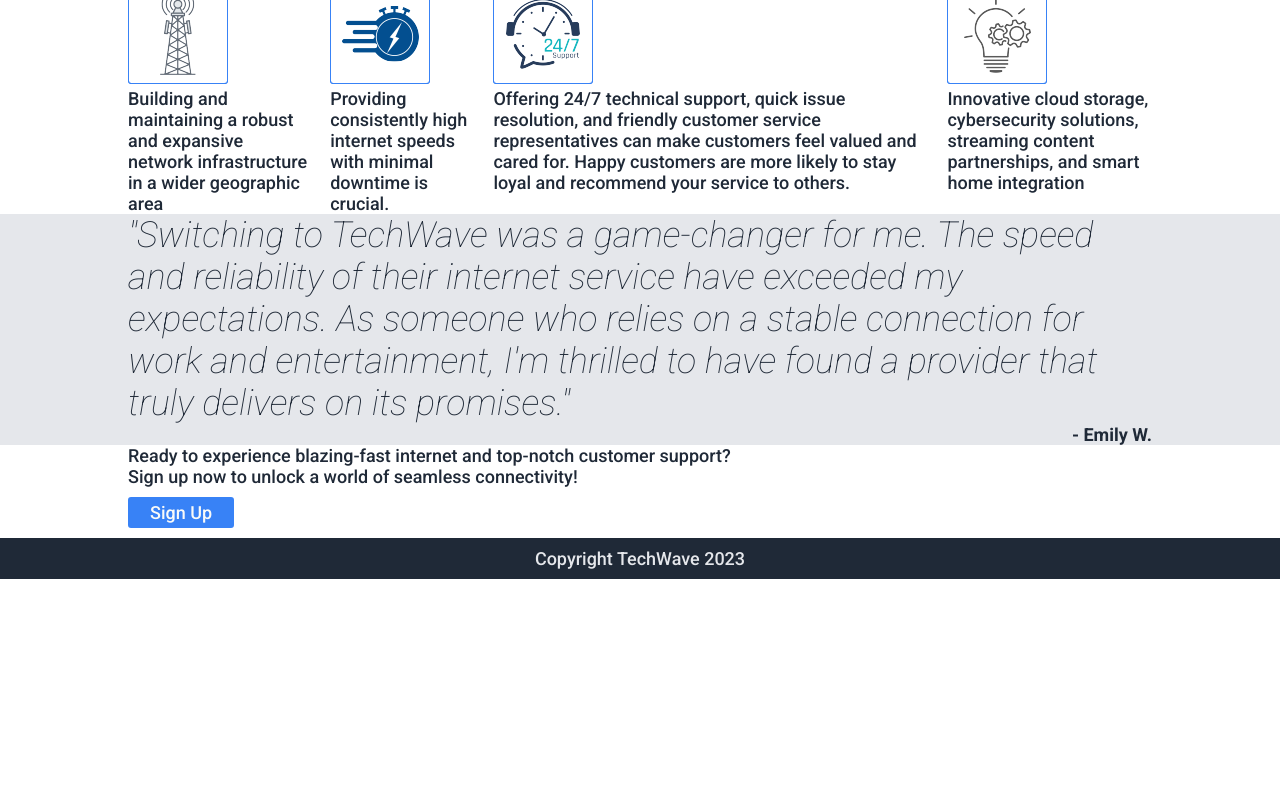
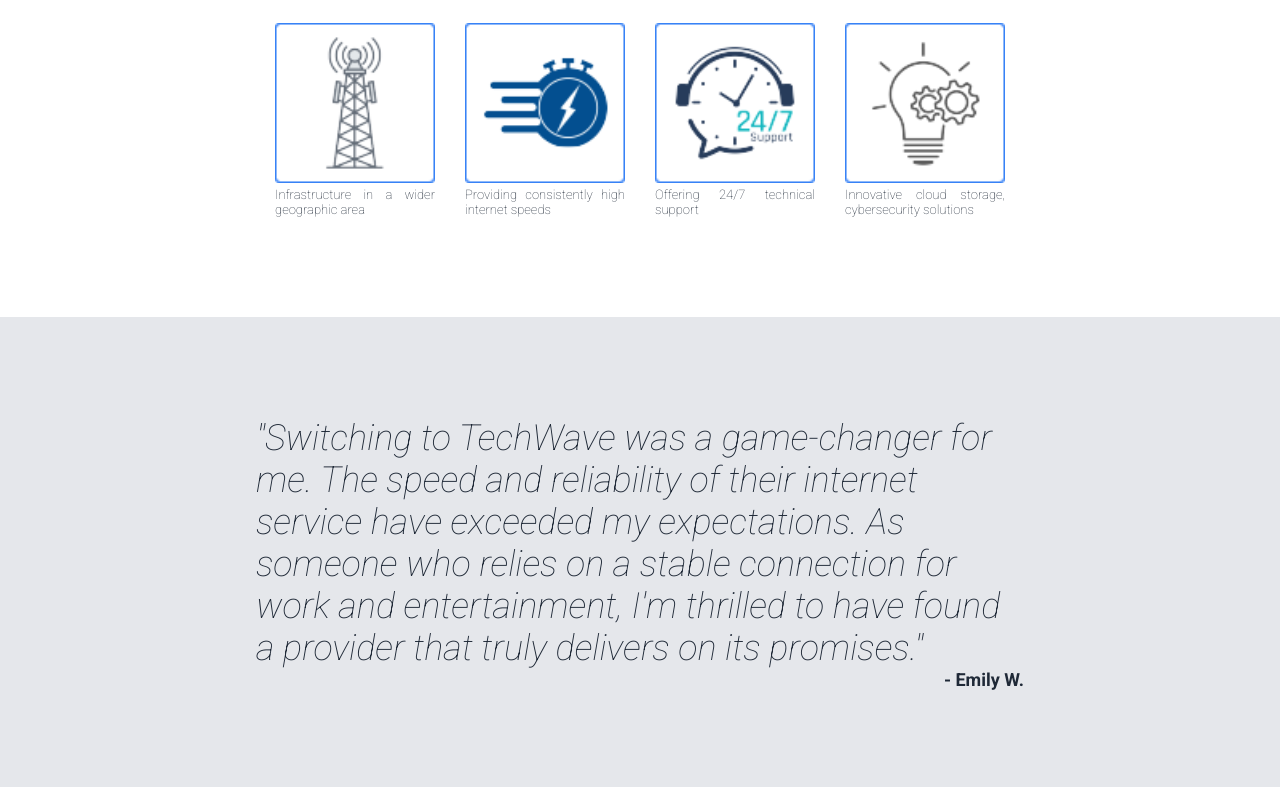
Before and after one commit to hansenlau/flex-landing-page, a plain HTML site: page index.html in a window 1280 px wide. Shown: the part 522-1309 px from the top of the page. Before the commit the page ends 1101 px from the top, so only its background shows below. Drawn offline with Linux system fonts and the light colour scheme.

Commit message:
Finished quote section

```diff
--- a/index.html
+++ b/index.html
@@ -33,12 +33,12 @@
     </div>
 
     <div class="sec2">
-            <h3 style="text-align: center;">What We Believe</h3>
+            <h3 style="text-align: center;">Our core value.</h3>
             <ul>
-                <li><img class="thumbnail" src="infraa.png"><p> Building and maintaining a robust and expansive network infrastructure in a wider geographic area</p> </li>
-                <li><img class="thumbnail" src="fast.png"><p>Providing consistently high internet speeds with minimal downtime is crucial.</p> </li>
-                <li><img class="thumbnail" src="247support.png"><p>Offering 24/7 technical support, quick issue resolution, and friendly customer service representatives can make customers feel valued and cared for. Happy customers are more likely to stay loyal and recommend your service to others.</p> </li>
-                <li><img class="thumbnail" src="inno.png"><p>Innovative cloud storage, cybersecurity solutions, streaming content partnerships, and smart home integration</p> </li>
+                <li><img class="thumbnail" src="infraa.png"><p> Infrastructure in a wider geographic area</p> </li>
+                <li><img class="thumbnail" src="fast.png"><p>Providing consistently high internet speeds</p> </li>
+                <li><img class="thumbnail" src="247support.png"><p>Offering 24/7 technical support</p> </li>
+                <li><img class="thumbnail" src="inno.png"><p>Innovative cloud storage, cybersecurity solutions</p> </li>
             </ul>
     </div>
 
@@ -50,8 +50,8 @@
     <div class="sec2">
         <div class="signup">
             <div>
-                <p>Ready to experience blazing-fast internet and top-notch customer support?</p>
-                <p>Sign up now to unlock a world of seamless connectivity!</p>
+                Ready to experience blazing-fast internet and top-notch customer support?
+                Sign up now to unlock a world of seamless connectivity!
             </div>
             <button class="button-top">Sign Up</button>
         </div>
--- a/style.css
+++ b/style.css
@@ -12,7 +12,7 @@ body {
 
 .top-menu {
     justify-content: space-between;
-    padding-top: 10px;
+    padding-top: 20px;
     padding-bottom: 10px;
 }
 
@@ -34,6 +34,31 @@ ul {
     font-family: 'Roboto', sans-serif;
     padding: 0;
     margin: 0;
+    justify-content: space-between;
+    flex-wrap: nowrap;
+}
+
+.sec2 ul {
+    list-style: none;
+    display: flex;
+    gap: 30px;
+    font-family: 'Roboto', sans-serif;
+    padding: 0;
+    margin: 0;
+    justify-content: center;
+    flex-wrap: nowrap;
+}
+
+li {
+    text-align: center;
+}
+
+li p {
+    text-align: justify;
+    width: 160px;
+    font-size: small;
+    font-family: 'Roboto',sans-serif;
+    font-weight: 200;
 }
 
 a {
@@ -61,10 +86,10 @@ h2 {
 
 h3 {
     color: #1f2937;
-    font-size: 40px;
+    font-size: 20px;
     font-weight: bolder;
     font-family: 'Roboto', sans-serif;
-    margin: 0;
+    margin: 26px 0;
 }
 
 button {
@@ -83,22 +108,24 @@ button {
 .sec1 p {
     color: #e5e7eb;
     font-size: 18px;
-    font-weight: normal;
+    font-weight: 300;
     font-family: 'Roboto', sans-serif;
-    margin: 0;
+    margin: 12px 0;
 }
 
 .thumbnail{
-    width: 100px;
-    height:100px;
+    width: 160px;
+    height: 160px;
 }
 
 .sec2 {
-    padding: 0 10%;
+    padding: 0 20%;
+    padding-top: 0;
+    padding-bottom: 100px;
 }
 
 .sec3 {
-    padding: 0 10%;
+    padding: 100px 20%;
     background-color: #e5e7eb;
 }
 
@@ -116,7 +143,7 @@ p {
     font-weight: lighter;
     font-family: 'Roboto', sans-serif;
     font-style: italic;
-    margin: 0;
+    margin-top: 0;
 }
 
 .author {
@@ -136,3 +163,22 @@ p {
     margin: auto;
     text-align: center;
 }
+
+.signup {
+    background-color: #3882F6;
+    display:flex;
+    justify-content: space-evenly;
+    align-items: flex-start;
+}
+
+.signup p {
+    font-weight: normal;
+    color: #e5e7eb;
+    padding: 20px 60px;
+    margin: 30px;
+
+}
+
+.signup button {
+    border-color: #e5e7eb;
+}
```
